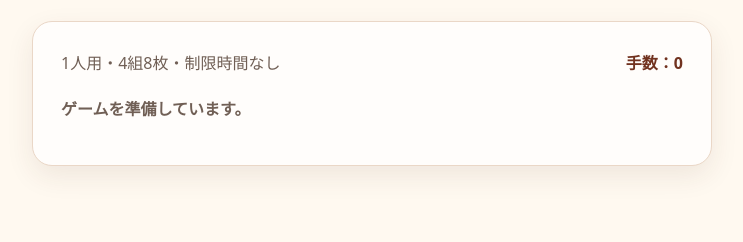
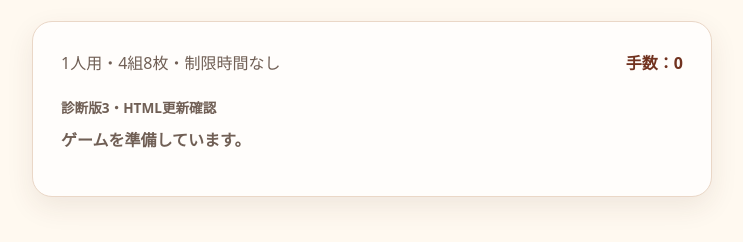
Before and after one commit to naoto-suzuki-335/shari-neko-line-bot, a website: page docs/games/memory/index.html in a window 1280 px wide. Shown: the part 148-390 px from the top of the page, without its empty margins (268-1011 px from the left). Drawn offline with Linux system fonts and the light colour scheme.

Commit message:
test: add memory game build marker

```diff
--- a/docs/games/memory/index.html
+++ b/docs/games/memory/index.html
@@ -97,6 +97,13 @@
     .move-count {
       color: var(--accent-dark);
       font-weight: 700;
+    }
+
+    .build-marker {
+      margin: 0 0 8px;
+      color: var(--muted);
+      font-size: 0.85rem;
+      font-weight: 600;
     }
 
     .game-status {
@@ -289,6 +296,8 @@
         <p class="move-count" role="status" aria-live="polite" aria-atomic="true">手数：<span id="memory-move-count" data-memory-move-count>0</span></p>
       </div>
 
+      <p class="build-marker" data-memory-build-marker>診断版3・HTML更新確認</p>
+
       <p id="memory-game-status" class="game-status" role="status" aria-live="polite" aria-atomic="true" data-memory-status>
         ゲームを準備しています。
       </p>
```
